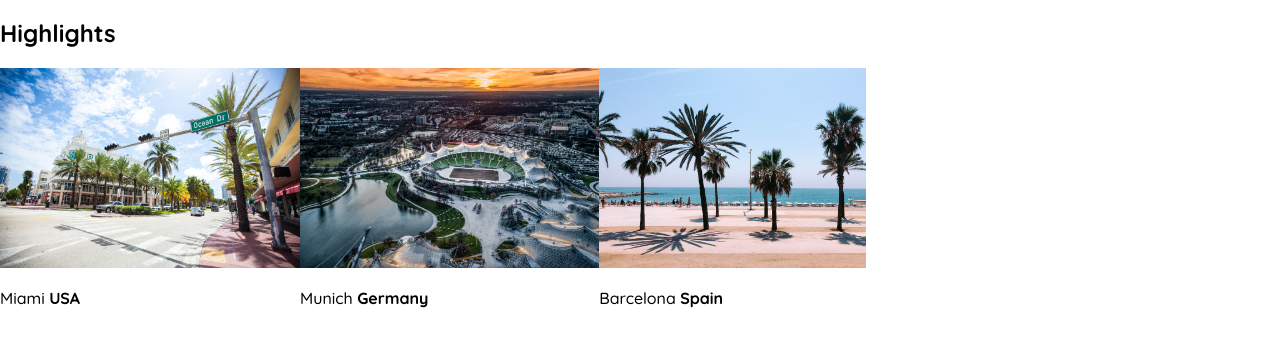
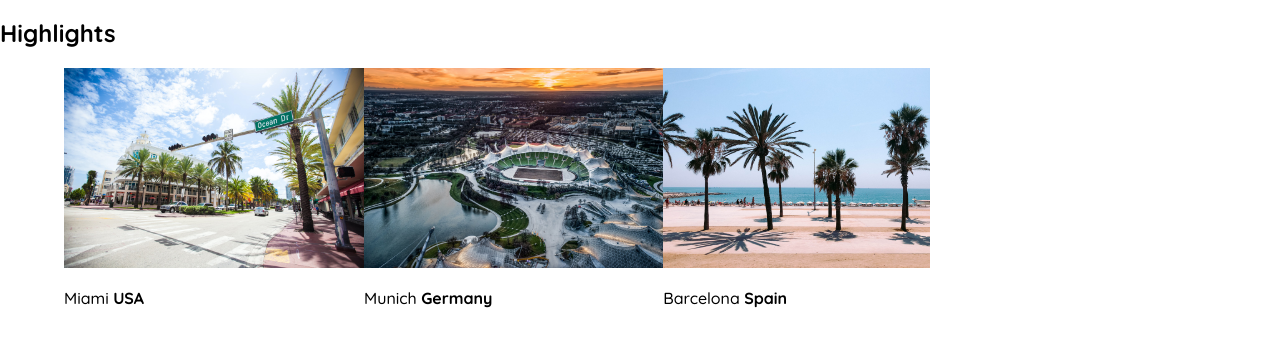
Before and after one commit to Bobotech79/web-dev-travel-page, a plain HTML site: page index.html in a window 1280 px wide. Shown: the part 802-1148 px from the top of the page. Before the commit the page ends 1126 px from the top, so only its background shows below. Drawn offline with Linux system fonts and the light colour scheme.

Commit message:
styling highlight containers

```diff
--- a/styles.css
+++ b/styles.css
@@ -50,7 +50,9 @@
 
 #destinations {
     display: flex;
-    width: 100%;
+    width: 90%;
+    margin: auto;
+    margin-bottom: 40px;
 }
 
 .destination img {
```
